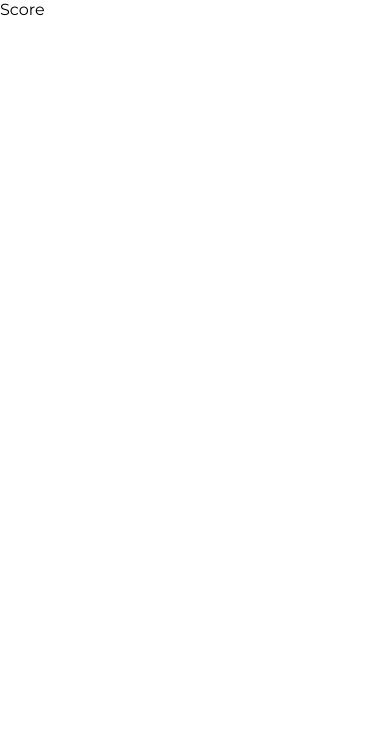
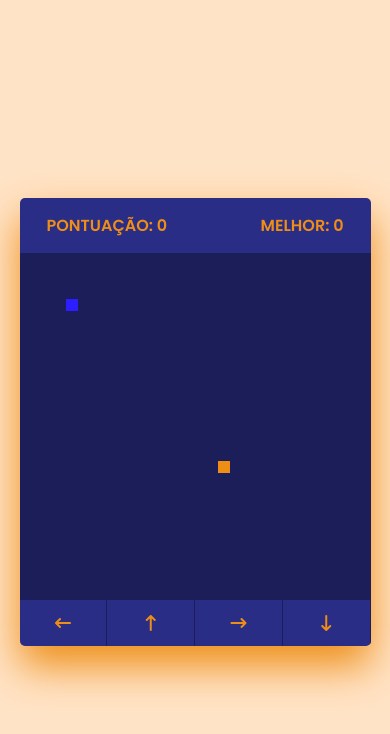
Before and after one commit to nalbcosta/gincana-app, a plain HTML site: page templates/snake.html in a window 390 px wide. Drawn offline with Linux system fonts and the light colour scheme.

Commit message:
Snake Game Finished

```diff
--- a/scripts/snakeScript.js
+++ b/scripts/snakeScript.js
@@ -0,0 +1,91 @@
+const jogoTela = document.querySelector('.quadro');
+const pontuacaoObj = document.querySelector('.score');
+const highPontObj = document.querySelector('.high-score');
+const controles = document.querySelectorAll('.controles i');
+
+let gameOver = false;
+
+let foodX, foodY;
+let snakeX = 5, snakeY = 5;
+let velocityX = 0, velocityY = 0;
+let snakeBody = []
+let setIntervalID;
+
+let score = 0;
+
+let highScore = localStorage.getItem('high-score') || 0;
+highPontObj.innerText = `Melhor: ${highScore}`;
+
+const updateFoodPosition = () =>{
+    foodX = Math.floor(Math.random() * 30) + 1;
+    foodY = Math.floor(Math.random() * 30) + 1;
+}
+
+const handleGameOver = () => {
+    clearInterval(setIntervalID);
+    alert('Você Perdeu! Aperte OK para Recomeçar');
+    location.reload();
+}
+
+const changeDirection = e =>{
+    if (e.key === 'ArrowUp' && velocityY != 1){
+        velocityX = 0;
+        velocityY = -1;
+    } else if(e.key === 'ArrowDown' && velocityY != -1){
+        velocityX = 0;
+        velocityY = 1;
+    } else if(e.key === 'ArrowLeft' && velocityX != 1){
+        velocityX = -1;
+        velocityY = 0;
+    } else if(e.key === 'ArrowRight' && velocityX != -1){
+        velocityX = 1;
+        velocityY = 0;
+    }
+}
+
+controles.forEach(button => button.addEventListener('click', () => changeDirection({key: button.dataset.key})));
+
+const initGame = () =>{
+    if(gameOver) return handleGameOver();
+    let html = `<div class= "food" style = "grid-area: ${foodY} / ${foodX}"></div>`;
+
+    if (snakeX === foodX && snakeY === foodY){
+        updateFoodPosition();
+        snakeBody.push([foodX,foodY]);
+        score++;
+        highScore = score >= highScore ? score : highScore;
+
+        localStorage.setItem('high-score', highScore)
+        pontuacaoObj.innerText = `Pontuação: ${score}`
+        highPontObj.innerText = `Melhor: ${highScore}`;
+    }
+
+
+    snakeX += velocityX;
+    snakeY += velocityY;
+
+
+    for(let i = snakeBody.length - 1; i > 0; i--){
+        snakeBody[i] = snakeBody[i - 1];
+    }
+
+    snakeBody[0] = [snakeX, snakeY]
+
+    if (snakeX <= 0 || snakeX > 30 || snakeY <= 0 || snakeY > 30){
+        return gameOver = true;
+    }
+
+    for(let i = 0; i < snakeBody.length; i++){
+        html += `<div class= "head" style = "grid-area: ${snakeBody[i][1]} / ${snakeBody[i][0]}"></div>`;
+
+        if(i !== 0 && snakeBody[0][1] === snakeBody[i][1] && snakeBody[0][0] === snakeBody[i][0]){
+            gameOver = true;
+        }
+    }
+
+    jogoTela.innerHTML = html;
+}
+
+updateFoodPosition();
+setIntervalID = setInterval(initGame, 100);
+document.addEventListener('keyup', changeDirection)
--- a/styles/snakeStyle.css
+++ b/styles/snakeStyle.css
@@ -4,7 +4,15 @@
     padding: 0;
     margin: 0;
     box-sizing: border-box;
-    font-family: 'Montserrat';
+    font-family: 'Poppins';
+}
+
+body{
+    display: flex;
+    align-items: center;
+    justify-content: center;
+    min-height: 100vh;
+    background: rgba(255, 220, 183, 0.781)
 }
 
 .warrior{
@@ -25,3 +33,77 @@
     left: 50%;
     transform: translate(-50%, -50%);
 }
+
+.wrapper{
+    width: 65vmin;
+    height: 70vmin;
+    display: flex;
+    overflow: hidden;
+    flex-direction: column;
+    justify-content: center;
+    background: rgb(42, 45, 134);
+    border-radius: 5px;
+    box-shadow: 0 20px 40px rgba(238,142,23,1);
+}
+
+.game-details{
+    color: rgba(238,142,23,1);
+    font-weight: 600;
+    font-size: 1.2rem;
+    padding: 20px 27px;
+    text-transform: uppercase;
+    display: flex;
+    justify-content: space-between;
+}
+
+.quadro{
+    height: 100%;
+    width: 100%;
+    display: grid;
+    background: rgb(28, 30, 90);
+    grid-template: repeat(30, 1fr) / repeat(30, 1fr) ;
+}
+
+.quadro .food{
+    background: rgba(238,142,23,1);
+}
+
+.quadro .head{
+    background: rgb(45, 30, 255);
+}
+
+.controles{
+    display: none;
+    justify-content: space-between;
+}
+
+.controles i{
+    padding: 25px 0;
+    text-align: center;
+    font-size: 1.3rem;
+    color: rgba(238,142,23,1);
+    width: calc(100% / 4);
+    cursor: pointer;
+    border-right: 1px solid rgb(28, 30, 90);
+}
+
+@media screen and (max-width: 800px) {
+    .wrapper{
+        width: 90vmin;
+        height: 115vmin;
+    }
+
+    .game-details{
+        font-size: 1rem;
+        padding: 15px 27px;
+    }
+
+    .controles{
+        display: flex;
+    }
+
+    .controles i{
+        padding: 15px 0;
+        font-size: 1rem;
+    }
+}
--- a/templates/snake.html
+++ b/templates/snake.html
@@ -10,7 +10,19 @@
 <body>
     <div class="wrapper">
         <div class="game-details">
-            <span class="score">Score</span>
+            <span class="score">Pontuação: 0</span>
+            <span class="high-score">Melhor: 0</span>
+        </div>
+
+        <div class="quadro">
+
+        </div>
+
+        <div class="controles">
+            <i data-key="ArrowLeft" class="fa-solid fa-arrow-left-long"></i>
+            <i data-key="ArrowUp" class="fa-solid fa-arrow-up-long"></i>
+            <i data-key="ArrowRight" class="fa-solid fa-arrow-right-long"></i>
+            <i data-key="ArrowDown" class="fa-solid fa-arrow-down-long"></i>
         </div>
     </div>
     <script src="/scripts/snakeScript.js"></script>
```
Also changed, not shown: index.html (+1 -1 lines), styles/style.css (+26 -2 lines), templates/pixelart.html (+0 -4 lines).
